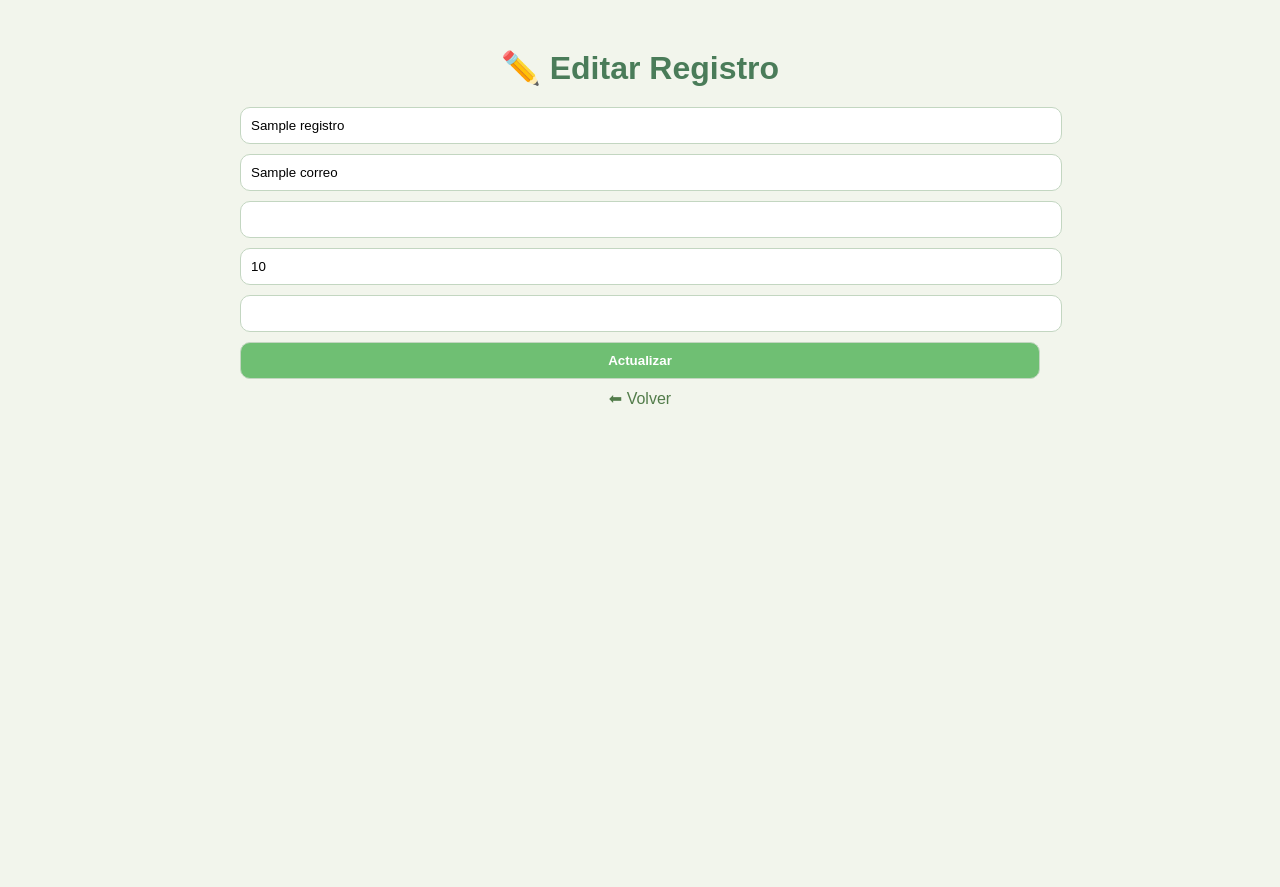
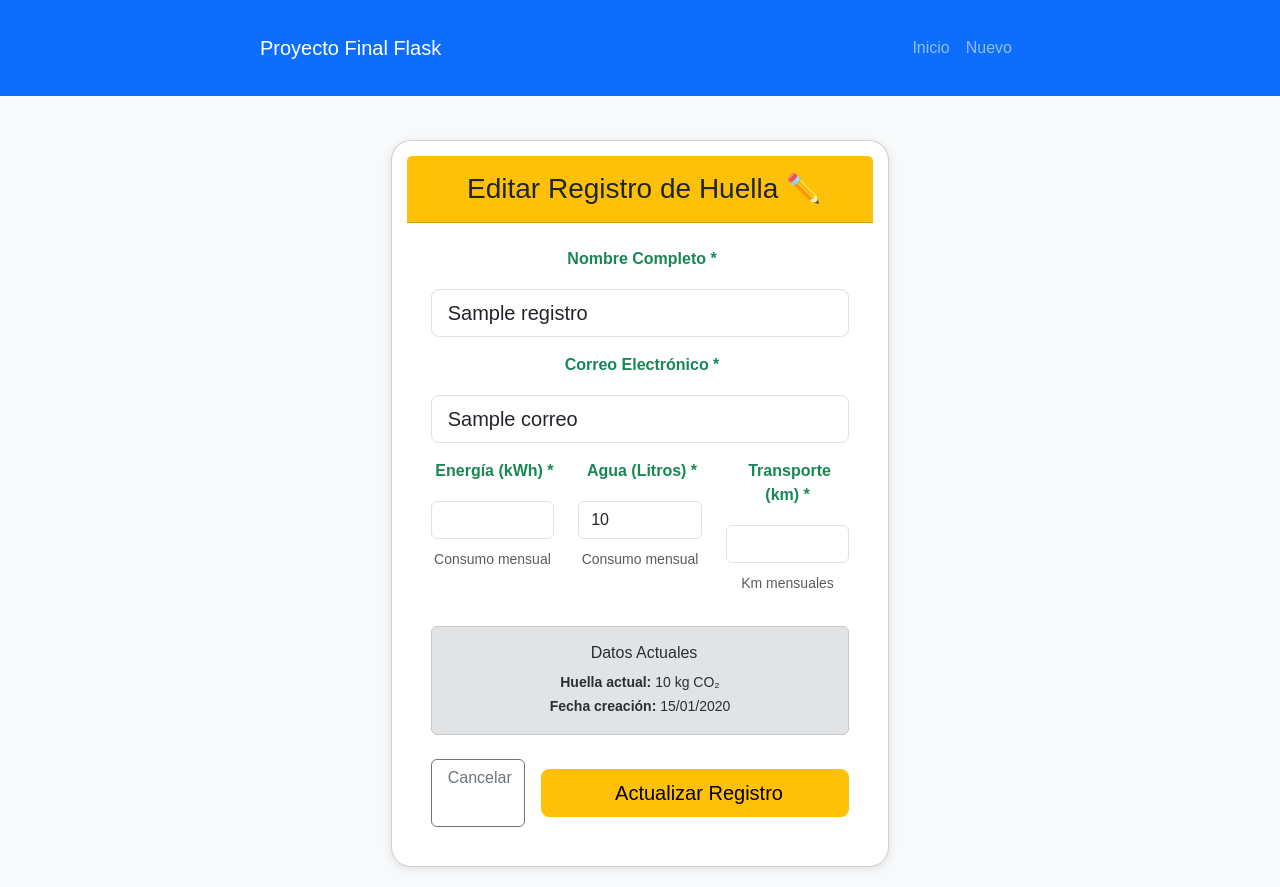
Before and after one commit to abrilg1/EL-TRACKR, a Flask app: template templates/edit.html in a window 1280 px wide. Before the commit the page ends 404 px from the top, so only its background shows below. Run offline with Flask 3, Linux system fonts and the light colour scheme; the template is opened without the code that fills it: most values are stand-ins (such as "Sample title", 1, 10 or a date in 2020).

Commit message:
Update edit.html

```diff
--- a/templates/edit.html
+++ b/templates/edit.html
@@ -1,21 +1,97 @@
-<!DOCTYPE html>
-<html>
-<head>
-  <title>Editar Registro - EL TRACKR</title>
-  <link rel="stylesheet" href="{{ url_for('static', filename='style.css') }}">
-</head>
-<body>
-  <div class="container">
-    <h1>✏️ Editar Registro</h1>
-    <form method="POST">
-      <input type="text" name="nombre" value="{{ registro.nombre }}" required>
-      <input type="email" name="correo" value="{{ registro.correo }}" required>
-      <input type="number" step="0.01" name="energia" value="{{ registro.energia }}">
-      <input type="number" step="0.01" name="agua" value="{{ registro.agua }}">
-      <input type="number" step="0.01" name="transporte" value="{{ registro.transporte }}">
-      <button type="submit">Actualizar</button>
-    </form>
-    <a href="/">⬅ Volver</a>
-  </div>
-</body>
-</html>
+{% extends "base.html" %}
+
+{% block title %}Editar Registro - EL TRACKR{% endblock %}
+
+{% block content %}
+<div class="row justify-content-center">
+    <div class="col-md-8">
+        <div class="card">
+            <div class="card-header bg-warning text-dark text-center py-3">
+                <h3 class="mb-0">
+                    <i class="fas fa-edit me-2"></i>
+                    Editar Registro de Huella ✏️
+                </h3>
+            </div>
+            <div class="card-body p-4">
+                <form method="POST" action="{{ url_for('edit', id=registro._id) }}">
+                    <!-- Nombre -->
+                    <div class="mb-3">
+                        <label for="nombre" class="form-label fw-bold text-success">
+                            <i class="fas fa-user me-1"></i>Nombre Completo *
+                        </label>
+                        <input type="text" class="form-control form-control-lg"
+                               id="nombre" name="nombre"
+                               value="{{ registro.nombre }}" required>
+                    </div>
+
+                    <!-- Correo -->
+                    <div class="mb-3">
+                        <label for="correo" class="form-label fw-bold text-success">
+                            <i class="fas fa-envelope me-1"></i>Correo Electrónico *
+                        </label>
+                        <input type="email" class="form-control form-control-lg"
+                               id="correo" name="correo"
+                               value="{{ registro.correo }}" required>
+                    </div>
+
+                    <div class="row">
+                        <!-- Energía -->
+                        <div class="col-md-4 mb-3">
+                            <label for="energia" class="form-label fw-bold text-success">
+                                <i class="fas fa-bolt me-1"></i>Energía (kWh) *
+                            </label>
+                            <input type="number" step="0.1" min="0" class="form-control"
+                                   id="energia" name="energia"
+                                   value="{{ registro.energia }}" required>
+                            <div class="form-text">Consumo mensual</div>
+                        </div>
+
+                        <!-- Agua -->
+                        <div class="col-md-4 mb-3">
+                            <label for="agua" class="form-label fw-bold text-success">
+                                <i class="fas fa-tint me-1"></i>Agua (Litros) *
+                            </label>
+                            <input type="number" step="0.1" min="0" class="form-control"
+                                   id="agua" name="agua"
+                                   value="{{ registro.agua }}" required>
+                            <div class="form-text">Consumo mensual</div>
+                        </div>
+
+                        <!-- Transporte -->
+                        <div class="col-md-4 mb-3">
+                            <label for="transporte" class="form-label fw-bold text-success">
+                                <i class="fas fa-car me-1"></i>Transporte (km) *
+                            </label>
+                            <input type="number" step="0.1" min="0" class="form-control"
+                                   id="transporte" name="transporte"
+                                   value="{{ registro.transporte }}" required>
+                            <div class="form-text">Km mensuales</div>
+                        </div>
+                    </div>
+
+                    <!-- Información actual -->
+                    <div class="alert alert-secondary mt-3">
+                        <h6 class="alert-heading">
+                            <i class="fas fa-chart-bar me-2"></i>Datos Actuales
+                        </h6>
+                        <small class="mb-0">
+                            <strong>Huella actual:</strong> {{ registro.co2_total }} kg CO₂<br>
+                            <strong>Fecha creación:</strong> {{ registro.fecha_creacion.strftime('%d/%m/%Y') if registro.fecha_creacion else 'N/A' }}
+                        </small>
+                    </div>
+
+                    <!-- Botones -->
+                    <div class="d-grid gap-2 d-md-flex justify-content-md-end mt-4">
+                        <a href="{{ url_for('index') }}" class="btn btn-outline-secondary me-md-2">
+                            <i class="fas fa-arrow-left me-1"></i>Cancelar
+                        </a>
+                        <button type="submit" class="btn btn-warning btn-lg px-4">
+                            <i class="fas fa-save me-2"></i>Actualizar Registro
+                        </button>
+                    </div>
+                </form>
+            </div>
+        </div>
+    </div>
+</div>
+{% endblock %}
```
